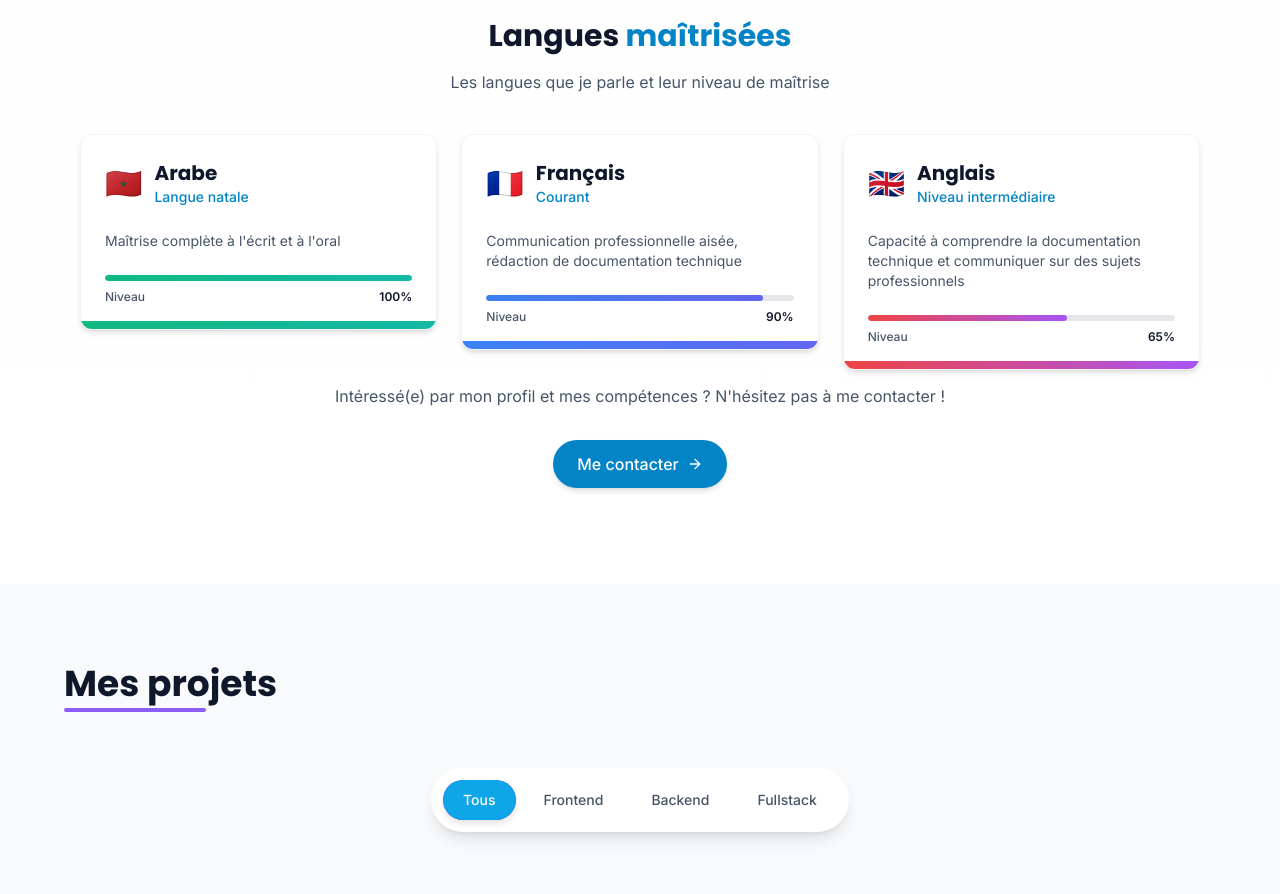
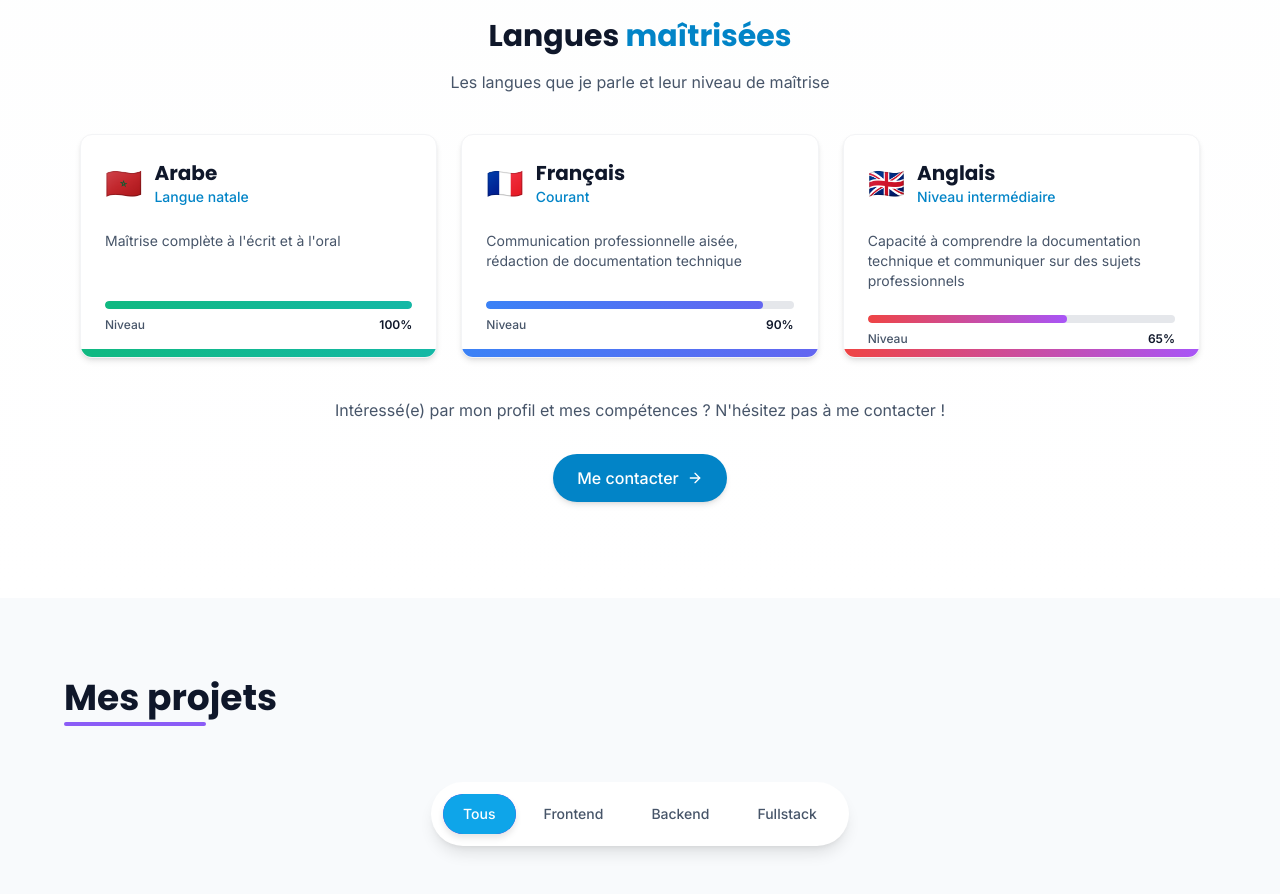
Before and after one commit to MOUHAMEDBOUZAYAN/MY-Porfolio, a React (Vite) app in the folder portfolio-react/: page / in a window 1280 px wide. Shown: the part 5120-6014 px from the top of the page. Built offline with nearby package versions, Linux system fonts and the light colour scheme.

Commit message:
feat: enhance SkillsSection with improved animations and add netlify.toml for redirects

```diff
--- a/portfolio-react/index.html
+++ b/portfolio-react/index.html
@@ -1,9 +1,8 @@
-<!-- index.html -->
 <!DOCTYPE html>
 <html lang="fr">
   <head>
     <meta charset="UTF-8" />
-    <link rel="icon" type="image/svg+xml" href="/favicon.ico" />
+    <link rel="icon" type="image/svg+xml" href="/src/assets/images/profile.png" />
     <meta name="viewport" content="width=device-width, initial-scale=1.0" />
     <meta name="description" content="Portfolio professionnel - Développeur web React" />
     <title>Mon Portfolio | Développeur Web</title>
--- a/portfolio-react/src/sections/SkillsSection.jsx
+++ b/portfolio-react/src/sections/SkillsSection.jsx
@@ -792,7 +792,7 @@ const SkillsSection = () => {
           </motion.div>
         </AnimatePresence>
 
-        {/* Section des langues - CORRIGÉE pour éviter les décalages */}
+        {/* Section des langues - CORRIGÉE avec animations améliorées */}
         <motion.div
           className="mb-10"
           initial="hidden"
@@ -800,64 +800,113 @@ const SkillsSection = () => {
           variants={languageSectionVariants}
         >
           <div className="text-center mb-10">
-            <h3 className={`text-2xl md:text-3xl font-bold mb-4 ${
+            <motion.h3
+              className={`text-2xl md:text-3xl font-bold mb-4 ${
                 theme === 'light' ? 'text-secondary-900' : 'text-white'
-            }`}>
+              }`}
+              initial={{ opacity: 0, y: -20 }}
+              animate={{ opacity: 1, y: 0 }}
+              transition={{ duration: 0.6 }}
+            >
               Langues <span className="text-primary-600 dark:text-primary-400">maîtrisées</span>
-            </h3>
-            <p className={`max-w-2xl mx-auto ${
+            </motion.h3>
+            <motion.p
+              className={`max-w-2xl mx-auto ${
                 theme === 'light' ? 'text-secondary-600' : 'text-secondary-300'
-            }`}>
+              }`}
+              initial={{ opacity: 0 }}
+              animate={{ opacity: 1 }}
+              transition={{ duration: 0.6, delay: 0.2 }}
+            >
               Les langues que je parle et leur niveau de maîtrise
-            </p>
+            </motion.p>
           </div>
 
+          {/* Grille de langues avec hauteur fixe et animations améliorées */}
           <div className="grid grid-cols-1 md:grid-cols-3 gap-6">
             {languages.map((language, index) => (
-              <div key={language.name} className="relative h-[210px]">
               <motion.div
-                  className={`absolute inset-0 ${
+                key={language.name}
+                className={`h-56 rounded-xl overflow-hidden ${
                   theme === 'light'
-                      ? 'bg-white shadow-md'
-                      : 'bg-secondary-800/90'
-                  } rounded-xl p-6 border ${
-                    theme === 'light'
-                      ? 'border-gray-100'
-                      : 'border-secondary-700'
-                  } transition-all duration-300 relative overflow-hidden`}
+                    ? 'bg-white shadow-md border border-gray-100'
+                    : 'bg-secondary-800/90 border border-secondary-700'
+                } relative`}
                 variants={languageItemVariants}
-                  custom={index}
                 initial="hidden"
                 animate="visible"
                 whileHover={{
-                    y: -5,
-                    boxShadow: '0 10px 25px -5px rgba(0, 0, 0, 0.1)',
-                    transition: { duration: 0.2 }
+                  y: -10,
+                  scale: 1.02,
+                  boxShadow: "0 15px 30px rgba(0, 0, 0, 0.1)",
+                  transition: {
+                    type: "spring",
+                    stiffness: 400,
+                    damping: 15
+                  }
                 }}
               >
-                  {/* Fond gradié */}
-                  <div className={`absolute bottom-0 left-0 right-0 h-2 bg-gradient-to-r ${language.color}`}></div>
+                {/* Fond gradié animé */}
+                <motion.div
+                  className={`absolute bottom-0 left-0 right-0 h-2 bg-gradient-to-r ${language.color}`}
+                  initial={{ scaleX: 0 }}
+                  animate={{ scaleX: 1 }}
+                  transition={{ duration: 0.8, delay: 0.5 + (index * 0.2) }}
+                ></motion.div>
 
+                {/* Contenu avec animation */}
+                <div className="p-6 h-full flex flex-col">
                   <div className="flex items-center mb-6">
-                    <div className="text-3xl mr-3">{language.icon}</div>
+                    <motion.div
+                      className="text-3xl mr-3"
+                      initial={{ scale: 0, rotate: -20 }}
+                      animate={{ scale: 1, rotate: 0 }}
+                      transition={{
+                        type: "spring",
+                        stiffness: 260,
+                        damping: 20,
+                        delay: 0.3 + (index * 0.1)
+                      }}
+                    >
+                      {language.icon}
+                    </motion.div>
                     <div>
-                      <h4 className={`text-xl font-bold ${
+                      <motion.h4
+                        className={`text-xl font-bold ${
                           theme === 'light' ? 'text-secondary-900' : 'text-white'
-                      }`}>{language.name}</h4>
-                      <p className={`text-sm font-medium ${
+                        }`}
+                        initial={{ opacity: 0, x: -20 }}
+                        animate={{ opacity: 1, x: 0 }}
+                        transition={{ duration: 0.4, delay: 0.4 + (index * 0.1) }}
+                      >
+                        {language.name}
+                      </motion.h4>
+                      <motion.p
+                        className={`text-sm font-medium ${
                           theme === 'light' ? 'text-primary-600' : 'text-primary-400'
-                      }`}>{language.proficiency}</p>
+                        }`}
+                        initial={{ opacity: 0 }}
+                        animate={{ opacity: 1 }}
+                        transition={{ duration: 0.4, delay: 0.5 + (index * 0.1) }}
+                      >
+                        {language.proficiency}
+                      </motion.p>
                     </div>
                   </div>
 
-                  <p className={`text-sm mb-6 ${
+                  <motion.p
+                    className={`text-sm mb-6 flex-grow ${
                       theme === 'light' ? 'text-secondary-600' : 'text-secondary-300'
-                  }`}>
+                    }`}
+                    initial={{ opacity: 0 }}
+                    animate={{ opacity: 1 }}
+                    transition={{ duration: 0.6, delay: 0.6 + (index * 0.1) }}
+                  >
                     {language.description}
-                  </p>
+                  </motion.p>
 
-                  <div className="relative">
-                    <div className={`w-full h-1.5 ${
+                  <div className="relative mt-auto">
+                    <div className={`w-full h-2 ${
                       theme === 'light'
                         ? 'bg-gray-200'
                         : 'bg-secondary-700'
@@ -868,7 +917,7 @@ const SkillsSection = () => {
                         animate={{ width: `${language.level}%` }}
                         transition={{
                           duration: 1.5,
-                          delay: 0.3 + (0.1 * index),
+                          delay: 0.7 + (index * 0.2),
                           ease: [0.34, 1.56, 0.64, 1]
                         }}
                       />
@@ -880,15 +929,22 @@ const SkillsSection = () => {
                           ? 'text-secondary-600'
                           : 'text-secondary-400'
                       }`}>Niveau</span>
-                      <span className={`text-xs font-semibold ${
+                      <motion.span
+                        className={`text-xs font-semibold ${
                           theme === 'light'
                             ? 'text-secondary-900'
                             : 'text-white'
-                      }`}>{language.level}%</span>
+                        }`}
+                        initial={{ opacity: 0 }}
+                        animate={{ opacity: 1 }}
+                        transition={{ duration: 0.5, delay: 1 + (index * 0.1) }}
+                      >
+                        {language.level}%
+                      </motion.span>
+                    </div>
                   </div>
                 </div>
               </motion.div>
-              </div>
             ))}
           </div>
         </motion.div>
```
Also changed, not shown: 1 other file (tests, documents, lock files or other folders). Lines whose indentation alone changed are shown as unchanged.
